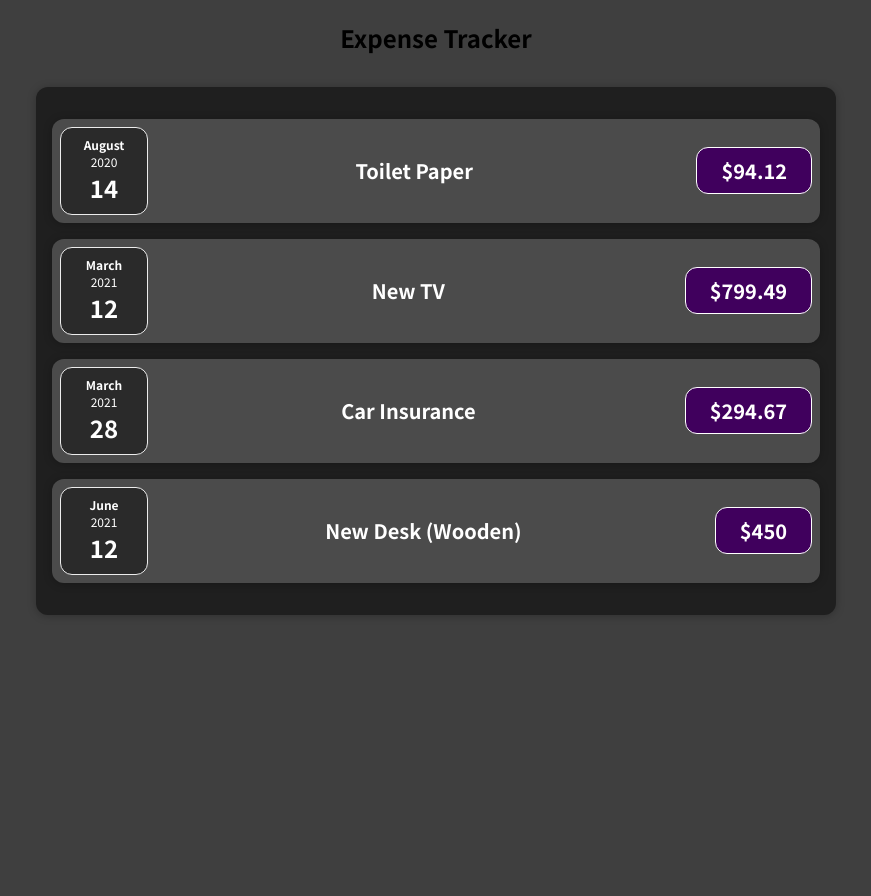
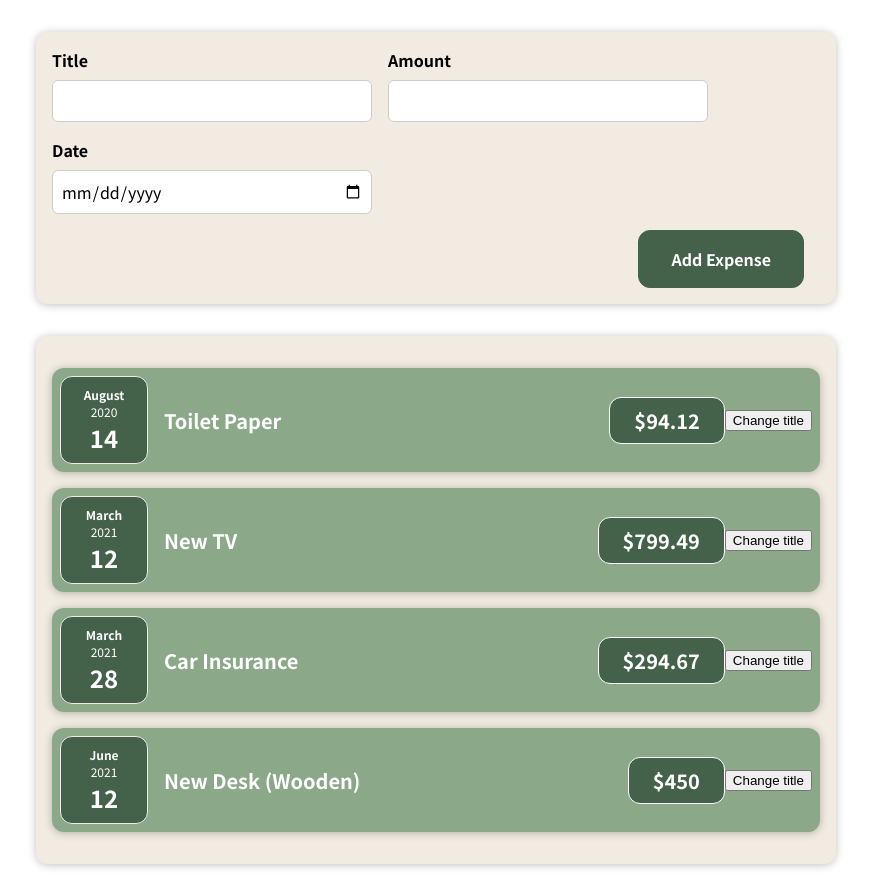
Before and after one commit to zorridge/react-expense-tracker, a React (Create React App) app: page / in a window 1280 px wide. Shown: the whole page, without its empty margins (204-1075 px from the left). Before the commit the page ends 800 px from the top, so only its background shows below. Built offline with nearby package versions, Linux system fonts and the light colour scheme.

Commit message:
Add new expense form

```diff
--- a/src/App.jsx
+++ b/src/App.jsx
@@ -1,5 +1,6 @@
 import React from 'react';
 
+import NewExpense from './components/NewExpense/NewExpense';
 import Expenses from './components/Expenses/Expenses';
 
 const App = () => {
@@ -30,9 +31,14 @@
     },
   ];
 
+  const addExpenseHandler = expense => {
+    console.log('Top level...');
+    console.log(expense);
+  };
+
   return (
     <div>
-      <h2>Expense Tracker</h2>
+      <NewExpense onAddExpense={addExpenseHandler} />
       <Expenses items={expenses} />
     </div>
   );
--- a/src/components/Expenses/ExpenseDate.css
+++ b/src/components/Expenses/ExpenseDate.css
@@ -4,7 +4,7 @@
     width: 5.5rem;
     height: 5.5rem;
     border: 1px solid #ececec;
-    background-color: #2a2a2a;
+    background-color: #44624a;
     color: white;
     border-radius: 12px;
     align-items: center;
--- a/src/components/Expenses/ExpenseItem.css
+++ b/src/components/Expenses/ExpenseItem.css
@@ -4,7 +4,7 @@
     align-items: center;
     padding: 0.5rem;
     margin: 1rem 0;
-    background-color: #4b4b4b;
+    background-color: #8ba888;
 }
 
 .expense-item__description {
@@ -29,7 +29,7 @@
     font-size: 1rem;
     font-weight: bold;
     color: white;
-    background-color: #40005d;
+    background-color: #44624a;
     border: 1px solid white;
     padding: 0.5rem;
     border-radius: 12px;
--- a/src/components/Expenses/ExpenseItem.jsx
+++ b/src/components/Expenses/ExpenseItem.jsx
@@ -1,11 +1,18 @@
-import React from 'react';
+import React, { useState } from 'react';
 
 import ExpenseDate from './ExpenseDate';
 import Card from '../UI/Card';
 import './ExpenseItem.css';
 
 const ExpenseItem = (props) => {
-    const { title, amount, date } = props.expense;
+    const [title, setTitle] = useState(props.expense.title);
+
+    const { amount, date } = props.expense;
+
+    const clickHandler = () => {
+        setTitle('Updated!');
+        console.log('Title changed...');
+    };
 
     return (
         <Card className='expense-item'>
@@ -14,6 +21,7 @@
                 <h2>{title}</h2>
                 <div className='expense-item__price'>${amount}</div>
             </div>
+            <button onClick={clickHandler}>Change title</button>
         </Card>
     );
 };
--- a/src/components/Expenses/Expenses.css
+++ b/src/components/Expenses/Expenses.css
@@ -1,6 +1,6 @@
 .expenses {
     padding: 1rem;
-    background-color: rgb(31, 31, 31);
+    background-color: #f1ebe1;
     margin: 2rem auto;
     width: 50rem;
     max-width: 95%;
--- /dev/null
+++ b/src/components/NewExpense/ExpenseForm.css
@@ -0,0 +1,27 @@
+.new-expense__controls {
+    display: flex;
+    flex-wrap: wrap;
+    gap: 1rem;
+    margin-bottom: 1rem;
+    text-align: left;
+}
+
+.new-expense__control label {
+    font-weight: bold;
+    margin-bottom: 0.5rem;
+    display: block;
+}
+
+.new-expense__control input {
+    font: inherit;
+    padding: 0.5rem;
+    border-radius: 6px;
+    border: 1px solid #ccc;
+    width: 20rem;
+    max-width: 100%;
+}
+
+.new-expense__actions {
+    text-align: right;
+    font-weight: 700;
+}
--- /dev/null
+++ b/src/components/NewExpense/ExpenseForm.jsx
@@ -0,0 +1,79 @@
+import React, { useState } from "react";
+
+import './ExpenseForm.css';
+
+const ExpenseForm = (props) => {
+    const [inputTitle, setInputTitle] = useState('');
+    const [inputAmount, setInputAmount] = useState('');
+    const [inputDate, setInputDate] = useState('');
+    // const [userInput, setUserInput] = useState({
+    //     inputTitle: '',
+    //     inputAmount: '',
+    //     inputDate: ''
+    // });
+
+    const titleChangeHandler = (e) => {
+        setInputTitle(e.target.value);
+        // setUserInput({
+        //     ...userInput,
+        //     inputTitle: e.target.value
+        // });
+        // setUserInput((prevState) => {
+        //     return { ...prevState, inputTitle: e.target.value };
+        // });
+    };
+
+    const amountChangeHandler = (e) => {
+        setInputAmount(e.target.value);
+        // setUserInput({
+        //     ...userInput,
+        //     inputAmount: e.target.value
+        // });
+    };
+
+    const dateChangeHandler = (e) => {
+        setInputDate(e.target.value);
+        // setUserInput({
+        //     ...userInput,
+        //     inputDate: e.target.value
+        // });
+    };
+
+    const submitHandler = (e) => {
+        e.preventDefault();
+        const expenseData = {
+            title: inputTitle,
+            amount: inputAmount,
+            date: new Date(inputDate)
+        };
+
+        props.onSubmitExpenseData(expenseData);
+        setInputTitle('');
+        setInputAmount('');
+        setInputDate('');
+    };
+
+    return (
+        <form onSubmit={submitHandler}>
+            <div className='new-expense__controls'>
+                <div className='new-expense__control'>
+                    <label htmlFor="title">Title</label>
+                    <input type="text" name="title" id="title" value={inputTitle} onChange={titleChangeHandler} />
+                </div>
+                <div className='new-expense__control'>
+                    <label htmlFor="amount">Amount</label>
+                    <input type="number" name="amount" id="amount" min='0.01' step='0.01' value={inputAmount} onChange={amountChangeHandler} />
+                </div>
+                <div className='new-expense__control'>
+                    <label htmlFor="date">Date</label>
+                    <input type="date" name="date" id="date" min='2019-01-01' max='2022-12-31' value={inputDate} onChange={dateChangeHandler} />
+                </div>
+            </div>
+            <div className='new-expense__actions'>
+                <button type='submit'>Add Expense</button>
+            </div>
+        </form>
+    );
+};
+
+export default ExpenseForm;
--- /dev/null
+++ b/src/components/NewExpense/NewExpense.css
@@ -0,0 +1,38 @@
+.new-expense {
+    background-color: #f1ebe1;
+    padding: 1rem;
+    margin: 2rem auto;
+    width: 50rem;
+    max-width: 95%;
+    border-radius: 12px;
+    text-align: center;
+    box-shadow: 0 1px 8px rgba(0, 0, 0, 0.25);
+}
+
+.new-expense button {
+    font: inherit;
+    cursor: pointer;
+    padding: 1rem 2rem;
+    border: 1px solid #44624a;
+    background-color: #44624a;
+    color: white;
+    border-radius: 12px;
+    margin-right: 1rem;
+}
+
+.new-expense button:hover,
+.new-expense button:active {
+    background-color: #8ba888;
+    border-color: #8ba888;
+}
+
+.new-expense button.alternative {
+    color: #220131;
+    border-color: transparent;
+    background-color: transparent;
+}
+
+.new-expense button.alternative:hover,
+.new-expense button.alternative:active {
+    background-color: #ddb3f8;
+}
--- /dev/null
+++ b/src/components/NewExpense/NewExpense.jsx
@@ -0,0 +1,23 @@
+import React from 'react';
+
+import ExpenseForm from './ExpenseForm';
+import './NewExpense.css';
+
+const NewExpense = (props) => {
+    const submitExpenseDataHandler = data => {
+        const expenseData = {
+            ...data,
+            id: Math.random().toString()
+        };
+
+        props.onAddExpense(expenseData);
+    };
+
+    return (
+        <div className='new-expense'>
+            <ExpenseForm onSubmitExpenseData={submitExpenseDataHandler} />
+        </div>
+    );
+};
+
+export default NewExpense;
--- a/src/index.css
+++ b/src/index.css
@@ -10,9 +10,5 @@
 
 body {
   margin: 0;
-  background-color: #3f3f3f;
+  /* background-color: #3f3f3f; */
 }
-
-h2 {
-  text-align: center;
-}
```
